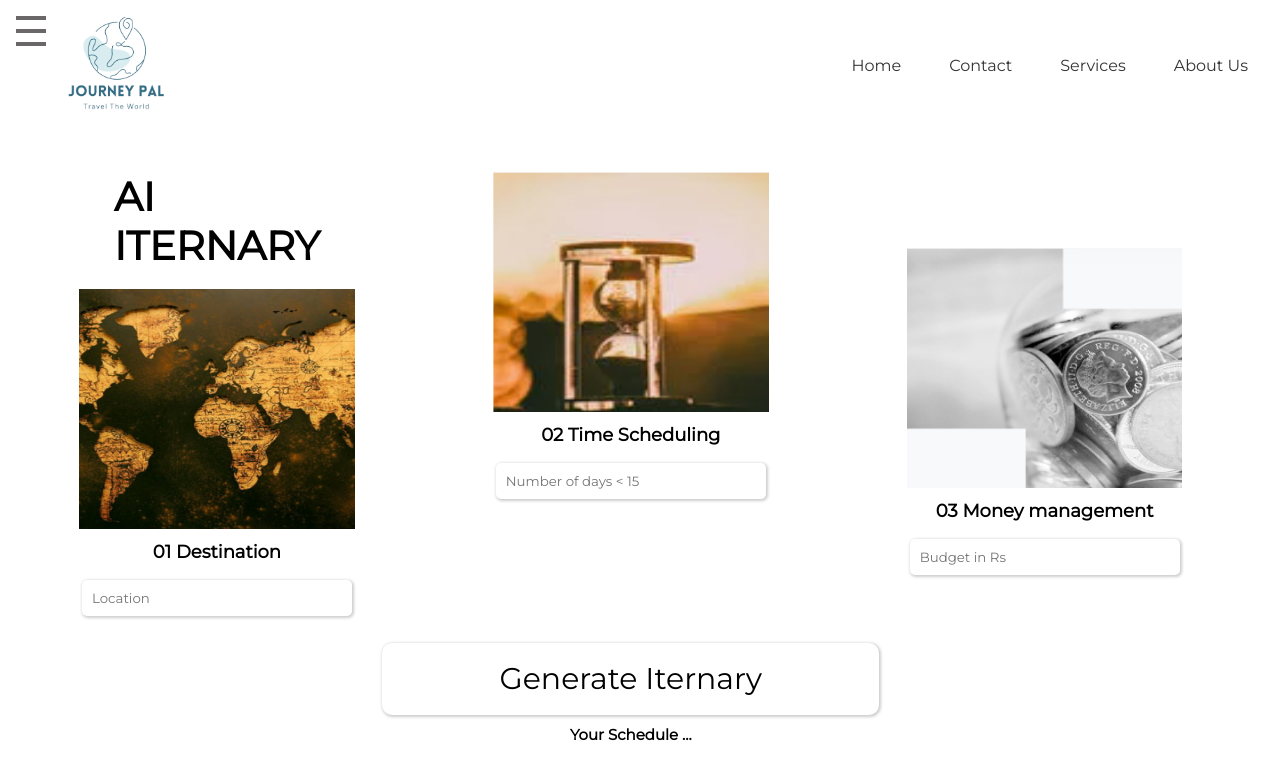
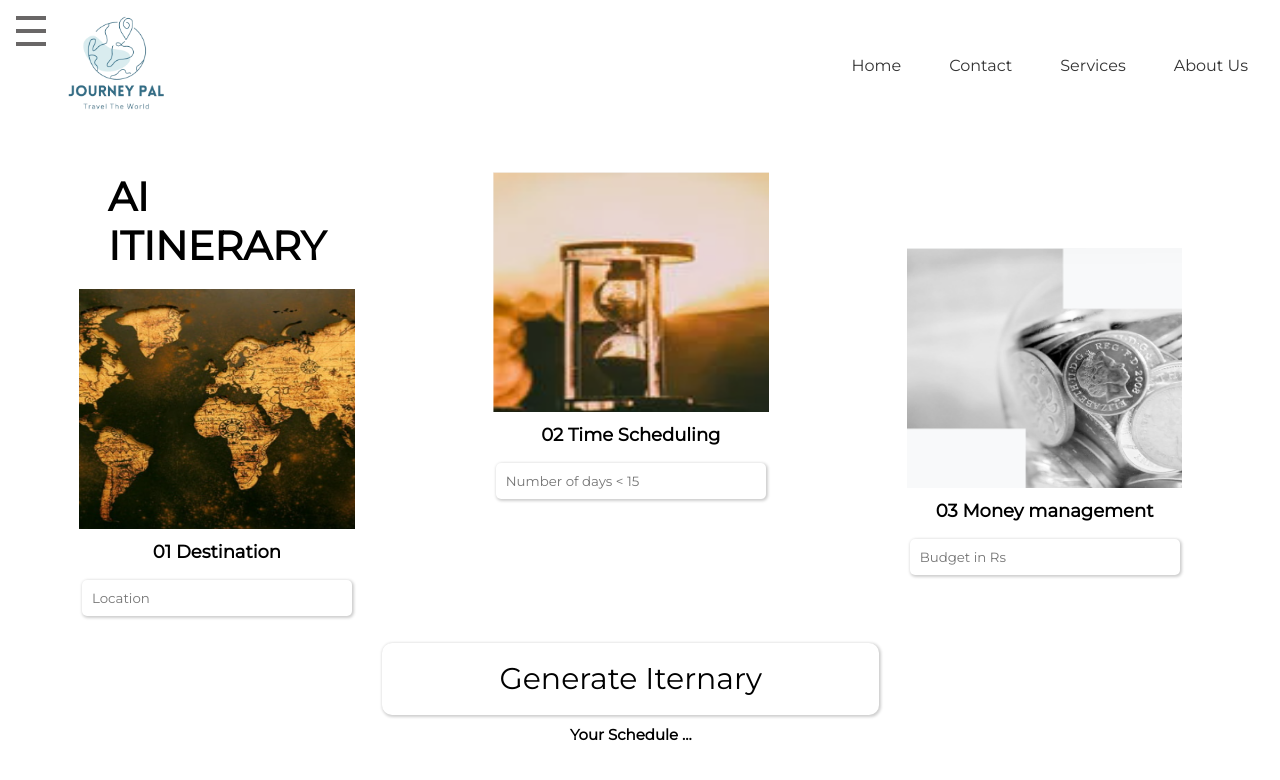
Before and after one commit to 07sumit1002/Hackathon, a React (Create React App) app: page /Schedule in a window 1280 px wide. Shown: the top 780 px of the page. Built offline with nearby package versions, Linux system fonts and the light colour scheme.

Commit message:
Update AI.jsx

```diff
--- a/src/components/AI.jsx
+++ b/src/components/AI.jsx
@@ -71,7 +71,7 @@ export default function ChatGPT() {
         <form className="Ai-form" onSubmit={handleSubmit}>
           <div className="Ai-form-group">
             <div className="Ai-input-Loc">
-              <label className="Ai-label" htmlFor="">AI <br />ITERNARY</label><br />
+              <label className="Ai-label" htmlFor="">AI <br />ITINERARY</label><br />
               <img className='Ai-input-img' src={Earth} alt="" />
               <h1>01 Destination</h1>
               <input
```
